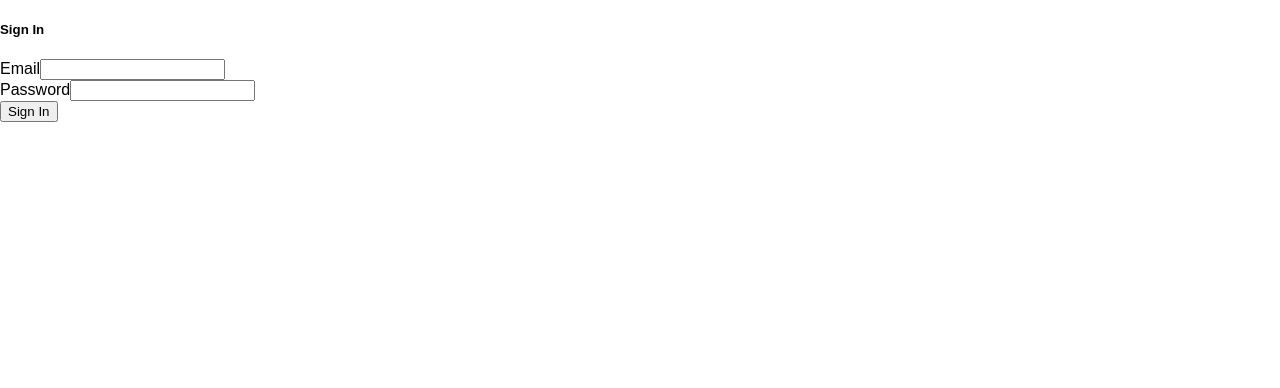
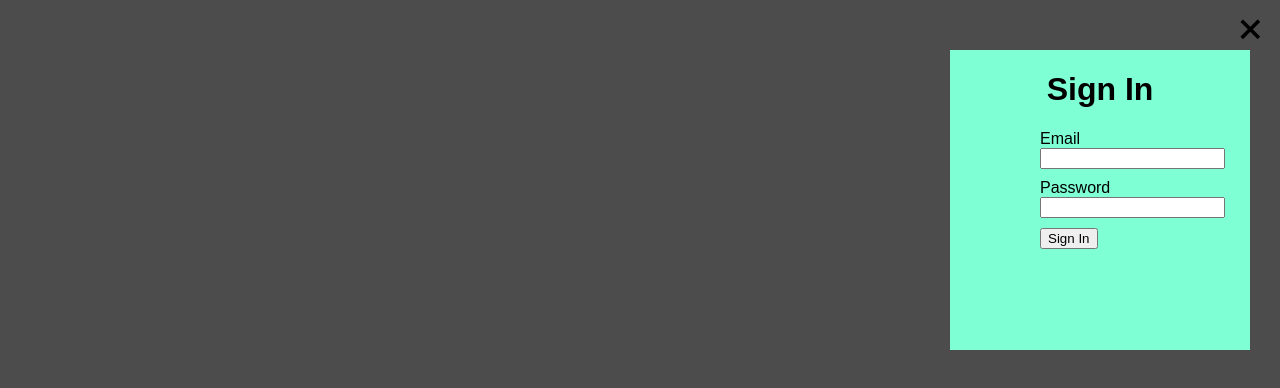
Before and after one commit to asralubis/learn-react, a React (Create React App) app: page /SignUp in a window 1280 px wide. Shown: the top 388 px of the page. Built offline with nearby package versions, Linux system fonts and the light colour scheme.

Commit message:
refactor

```diff
--- a/src/pages/SignIn.js
+++ b/src/pages/SignIn.js
@@ -1,5 +1,5 @@
 import React, { Component } from 'react';
-
+import '../style/SignIn.css';
 
 class SignIn extends Component {
  state = {
@@ -17,9 +17,13 @@ class SignIn extends Component {
  }
  render() {
   return (
-   <div className="container">
-    <form onSubmit={this.handleSubmit} className="white">
-     <h5>Sign In</h5>
+   <div className="container-modal">
+    <form onSubmit={this.handleSubmit} className="modal-content">
+
+     <div className="close">+</div>
+
+     <h1>Sign In</h1>
+
      <div className="input-field">
       <label htmlFor="email">Email</label>
       <input type="email" id="email" onChange={this.handleChange} />
@@ -29,7 +33,7 @@ class SignIn extends Component {
       <input type="password" id="password" onChange={this.handleChange} />
      </div>
      <div className="input-field">
-      <button className="btn">Sign In</button>
+      <button className="button">Sign In</button>
      </div>
     </form>
    </div>
@@ -37,6 +41,4 @@ class SignIn extends Component {
  }
 }
 
-
-
 export default SignIn;
--- /dev/null
+++ b/src/style/SignIn.css
@@ -0,0 +1,34 @@
+.container-modal {
+ width: 100%;
+ height: 100%;
+ background-color: rgba(0, 0, 0, 0.7);
+ position: absolute;
+ display: flex;
+}
+
+.modal-content {
+ width: 300px;
+ height: 300px;
+ background-color: aquamarine;
+ margin-left: 950px;
+ margin-top: 50px;
+}
+
+h1 {
+ text-align: center;
+}
+
+.input-field {
+width: 40%;
+display: block;
+margin: 10px auto;
+}
+
+.close {
+ position: absolute;
+ right: 15px;
+ top: 0;
+ font-size: 50px;
+ transform: rotate(45deg);
+ cursor: pointer;
+}
```
